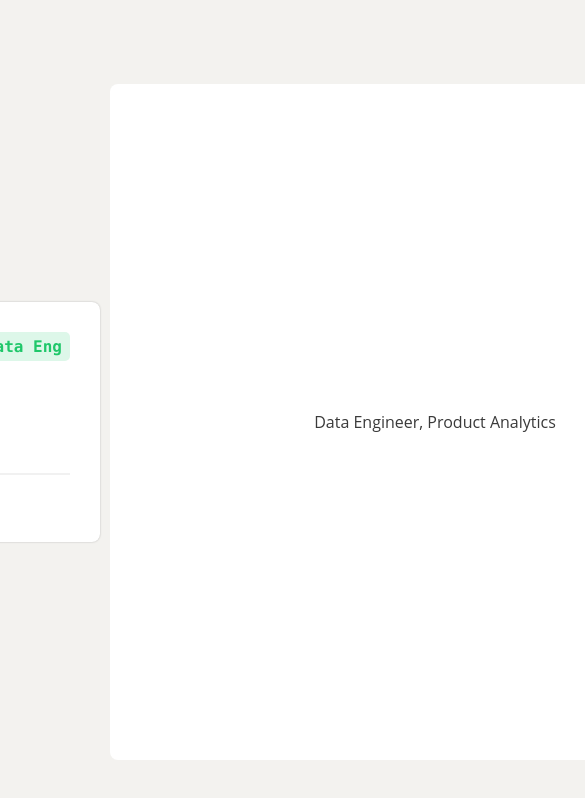
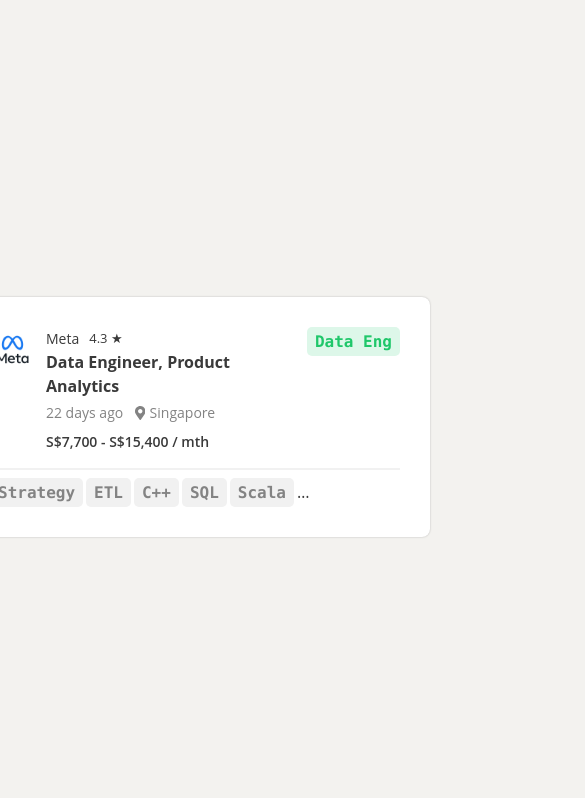
Before and after one commit to zongqiooi/zq-nodeflair-clone, a React (Vite) app: page / in a window 390 px wide. Shown: the top 798 px of the page, 585 px wide, since content can reach past the window. Built offline with nearby package versions, Linux system fonts and the light colour scheme.

Commit message:
feat: complete right panel for job description

```diff
--- a/src/components/JobCard.jsx
+++ b/src/components/JobCard.jsx
@@ -1,6 +1,6 @@
 const JobCard = () => {
   return (
-    <div className="job-card">
+    <div className="job-card" tabIndex="1">
       <div className="job-card-flex-container">
         <div className="top-portion-flex-container">
           <div className="job-card-left">
--- a/src/components/JobDetails.jsx
+++ b/src/components/JobDetails.jsx
@@ -1,9 +1,5 @@
 const JobDetails = () => {
-  return (
-    <div className="job-details">
-      <div className="job-details-title">Data Engineer, Product Analytics</div>
-    </div>
-  );
+  return <div className="job-details">Data Engineer, Product Analytics</div>;
 };
 
 export default JobDetails;
--- a/src/styles/style.css
+++ b/src/styles/style.css
@@ -17,7 +17,14 @@ body {
   justify-content: center;
   align-items: center;
   gap: 10px;
+  padding-left: 20px;
+  padding-right: 20px;
+  flex: 1;
 }
+
+/* .job-lists {
+  flex-shrink: 0;
+} */
 
 .job-card {
   border-radius: 8px;
@@ -29,11 +36,17 @@ body {
   transition: 0.2s;
   box-shadow: 0px 0px 2px rgba(0, 0, 0, 0.25);
   min-width: 410px;
+  flex: 1;
+  margin-bottom: 10px;
 }
 
 .job-card:hover {
-  top: -5px;
+  top: -3px;
   box-shadow: 0px 0px 10px rgba(0, 0, 0, 0.25);
+}
+
+.job-card:focus {
+  outline: #1fc76a 3px solid;
 }
 
 .job-card-middle {
@@ -156,16 +169,25 @@ hr {
 /* Right Panel - Job Details */
 
 .job-details {
-  max-width: 650px;
   min-height: 80vh;
   border-radius: 8px;
   background-color: white;
+  flex-basis: 650px;
   display: flex;
   justify-content: center;
   align-items: center;
 }
 
-.job-details-title {
-  min-width: 660px;
-  text-align: center;
+/* Mobile Views */
+
+@media screen and (max-width: 1010px) {
+  .job-details {
+    display: none;
+  }
+
+  .panel-flex-container {
+    /* max-width: 1140px; */
+    margin-left: auto;
+    margin-right: auto;
+  }
 }
```
